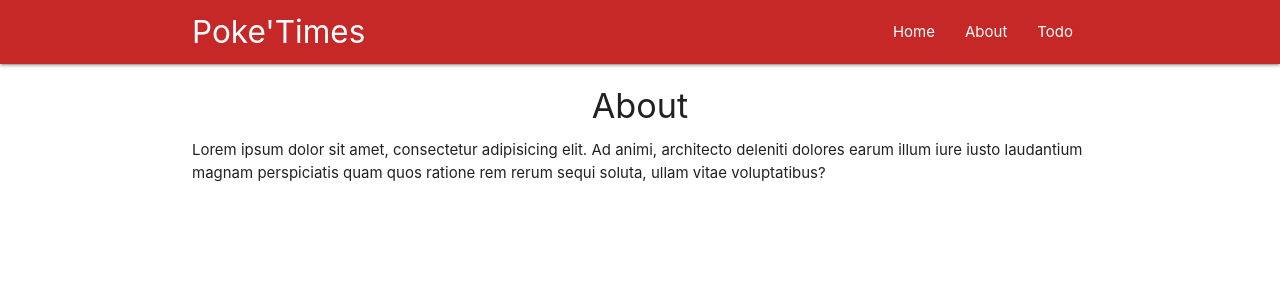
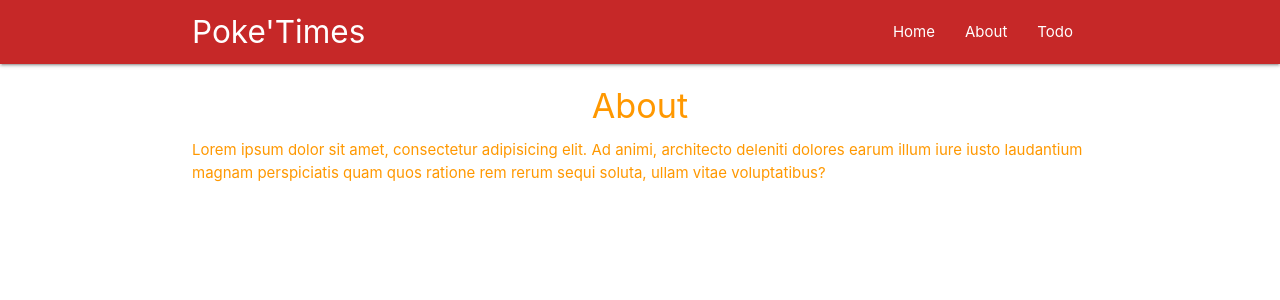
Before and after one commit to seangay/react-tutorial-redux, a React (Create React App) app in the folder todo-app/: page /about in a window 1280 px wide. Shown: the top 300 px of the page. Built offline with nearby package versions, Linux system fonts and the light colour scheme.

Commit message:
Completed #28 - Higher order components

```diff
--- /dev/null
+++ b/todo-app/src/hoc/Rainbow.js
@@ -0,0 +1,16 @@
+import React from "react";
+
+const Rainbow = (Component) => {
+  const colors = ["red", "orange", "yellow", "green", "blue", "indigo", "violet"];
+  const randomColor = colors[Math.floor(Math.random() * 5)];
+  const className = `${randomColor}-text`;
+
+  return (props) => {
+    return (
+      <div className={className}>
+        <Component {...props}/>
+      </div>
+    )
+  };
+};
+export default Rainbow;
--- a/todo-app/src/views/About.js
+++ b/todo-app/src/views/About.js
@@ -1,4 +1,5 @@
 import React from "react";
+import Rainbow from "../hoc/Rainbow";
 
 const About = () => {
   return (
@@ -8,4 +9,4 @@ const About = () => {
     </div>
   )
 };
-export default About;
+export default Rainbow(About);
```
